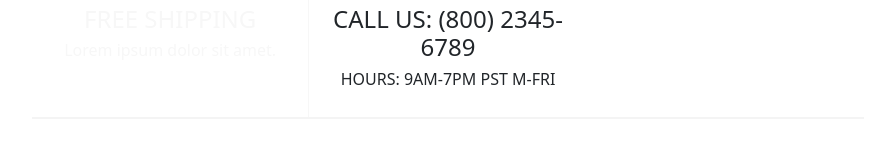
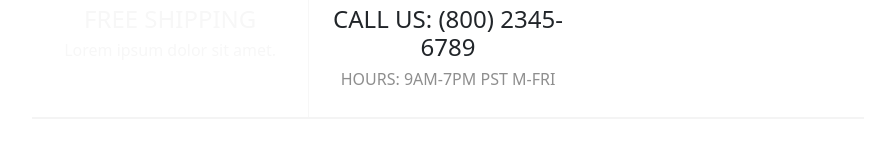
Before and after one commit to DenisKvak1/HomeWork-13, a plain HTML site: page index.html in a window 1280 px wide. Shown: the part 1701-1852 px from the top of the page, without its empty margins (192-1087 px from the left). Drawn offline with nearby package versions, Linux system fonts and the light colour scheme.

Commit message:
Update style.css

```diff
--- a/assets/css/style.css
+++ b/assets/css/style.css
@@ -237,6 +237,9 @@ header a:first-child{
 .footer__head__card1 h4, .footer__head__card1 h6{
     color: #F7F7F7;
 }
+.footer__head__card2 h6{
+    color: #8E8E8E;
+}
 .low-price{
     text-decoration:line-through;
     color: grey;
```
